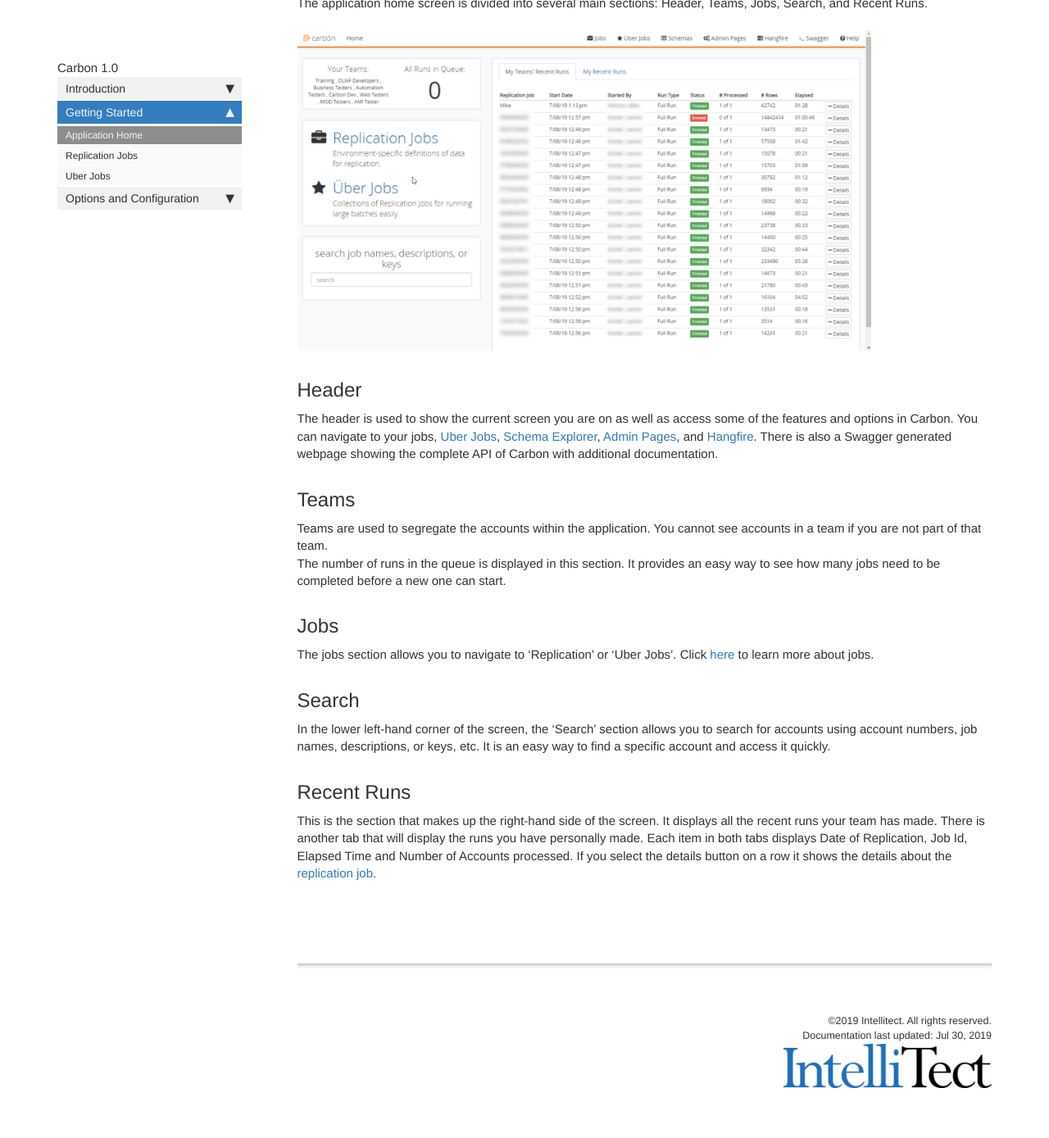
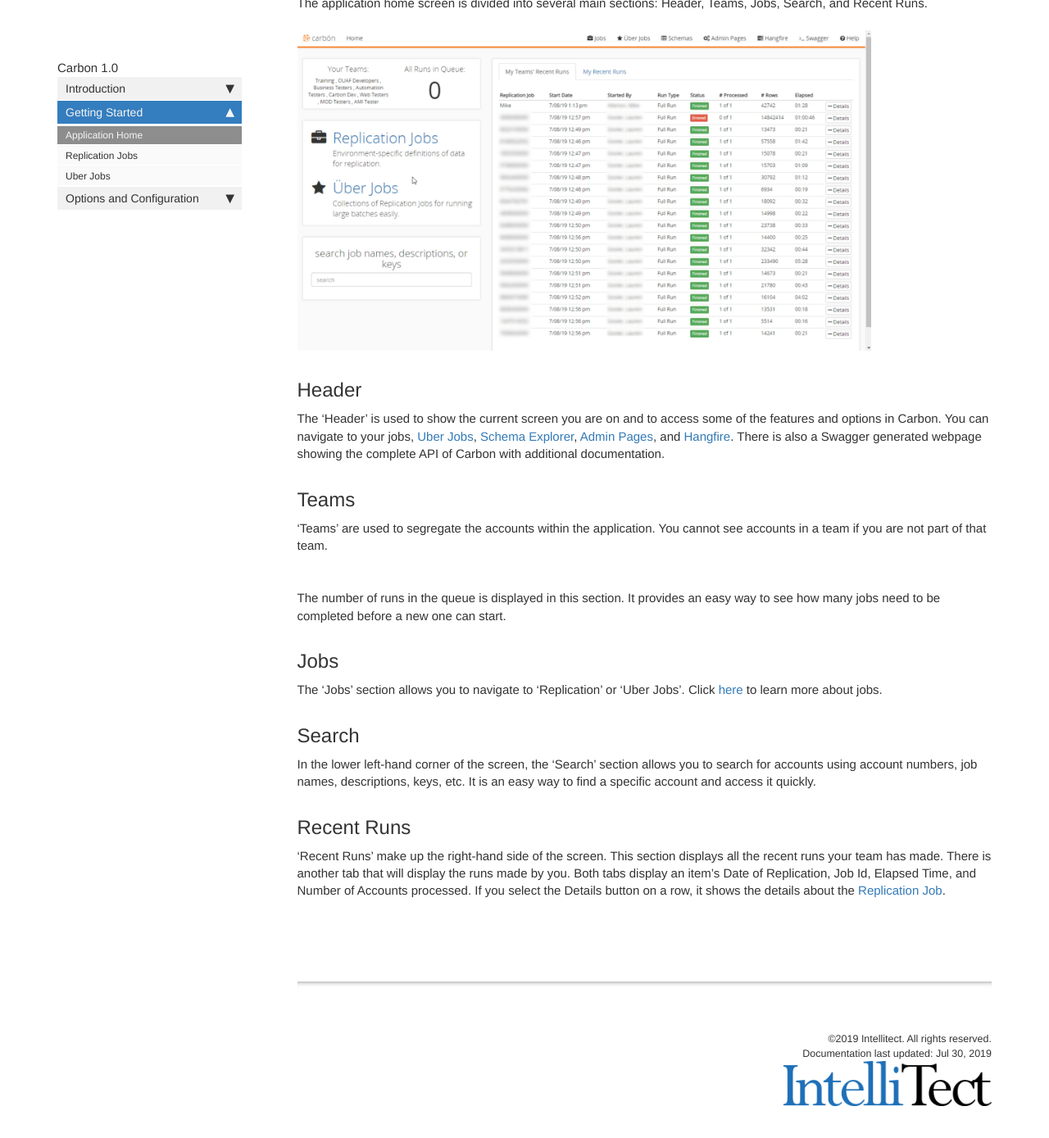
Before and after one commit to IntelliTect/Documentation, a Jekyll site: the page built from docs/Carbon/Application-Home.md, in a window 1280 px wide and 1400 px high, scrolled down 333 px. Shown: the top 1389 px of the window at 82% size. Built offline with Jekyll 4.4.1, drawn with Linux system fonts in a browser that asks for light colours; comment, search, counter and statistics services are not loaded.

Commit message:
Update Application-Home.md

```diff
--- a/docs/Carbon/Application-Home.md
+++ b/docs/Carbon/Application-Home.md
@@ -11,17 +11,17 @@ The application home screen is divided into several main sections: Header, Teams
 ![Home Screen](Media/Application-Overview.png)
 
 ## Header
-The header is used to show the current screen you are on as well as access some of the features and options in Carbon. You can navigate to your jobs, [Uber Jobs](Uber-Jobs.md), [Schema Explorer](Schema-Explorer.md), [Admin Pages](Admin-Pages.md), and [Hangfire](Admin-Pages.md#hangfire). There is also a Swagger generated webpage showing the complete API of Carbon with additional documentation.
+The 'Header' is used to show the current screen you are on and to access some of the features and options in Carbon. You can navigate to your jobs, [Uber Jobs](Uber-Jobs.md), [Schema Explorer](Schema-Explorer.md), [Admin Pages](Admin-Pages.md), and [Hangfire](Admin-Pages.md#hangfire). There is also a Swagger generated webpage showing the complete API of Carbon with additional documentation.
 
 ## Teams
-Teams are used to segregate the accounts within the application. You cannot see accounts in a team if you are not part of that team.
+'Teams' are used to segregate the accounts within the application. You cannot see accounts in a team if you are not part of that team.<br /><br />
 The number of runs in the queue is displayed in this section. It provides an easy way to see how many jobs need to be completed before a new one can start.
 
 ## Jobs
-The jobs section allows you to navigate to 'Replication' or 'Uber Jobs'. Click [here](Replication-Jobs.md) to learn more about jobs.
+The 'Jobs' section allows you to navigate to 'Replication' or 'Uber Jobs'. Click [here](Replication-Jobs.md) to learn more about jobs.
 
 ## Search
-In the lower left-hand corner of the screen, the 'Search' section allows you to search for accounts using account numbers, job names, descriptions, or keys, etc. It is an easy way to find a specific account and access it quickly.
+In the lower left-hand corner of the screen, the 'Search' section allows you to search for accounts using account numbers, job names, descriptions, keys, etc. It is an easy way to find a specific account and access it quickly.
 
 ## Recent Runs
-This is the section that makes up the right-hand side of the screen. It displays all the recent runs your team has made. There is another tab that will display the runs you have personally made. Each item in both tabs displays Date of Replication, Job Id, Elapsed Time and Number of Accounts processed. If you select the details button on a row it shows the details about the [replication job](Replication-Jobs.md).
+'Recent Runs' make up the right-hand side of the screen. This section displays all the recent runs your team has made. There is another tab that will display the runs made by you. Both tabs display an item's Date of Replication, Job Id, Elapsed Time, and Number of Accounts processed. If you select the Details button on a row, it shows the details about the [Replication Job](Replication-Jobs.md).
```
